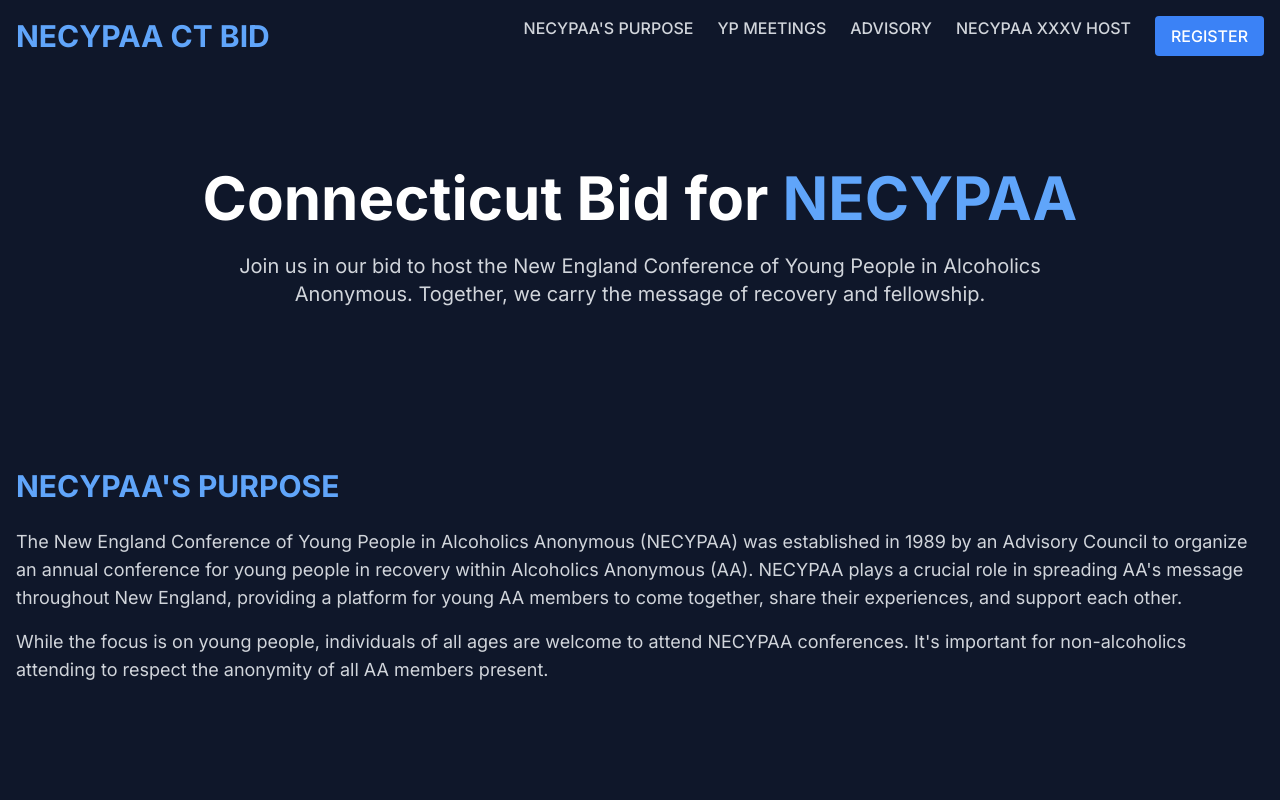
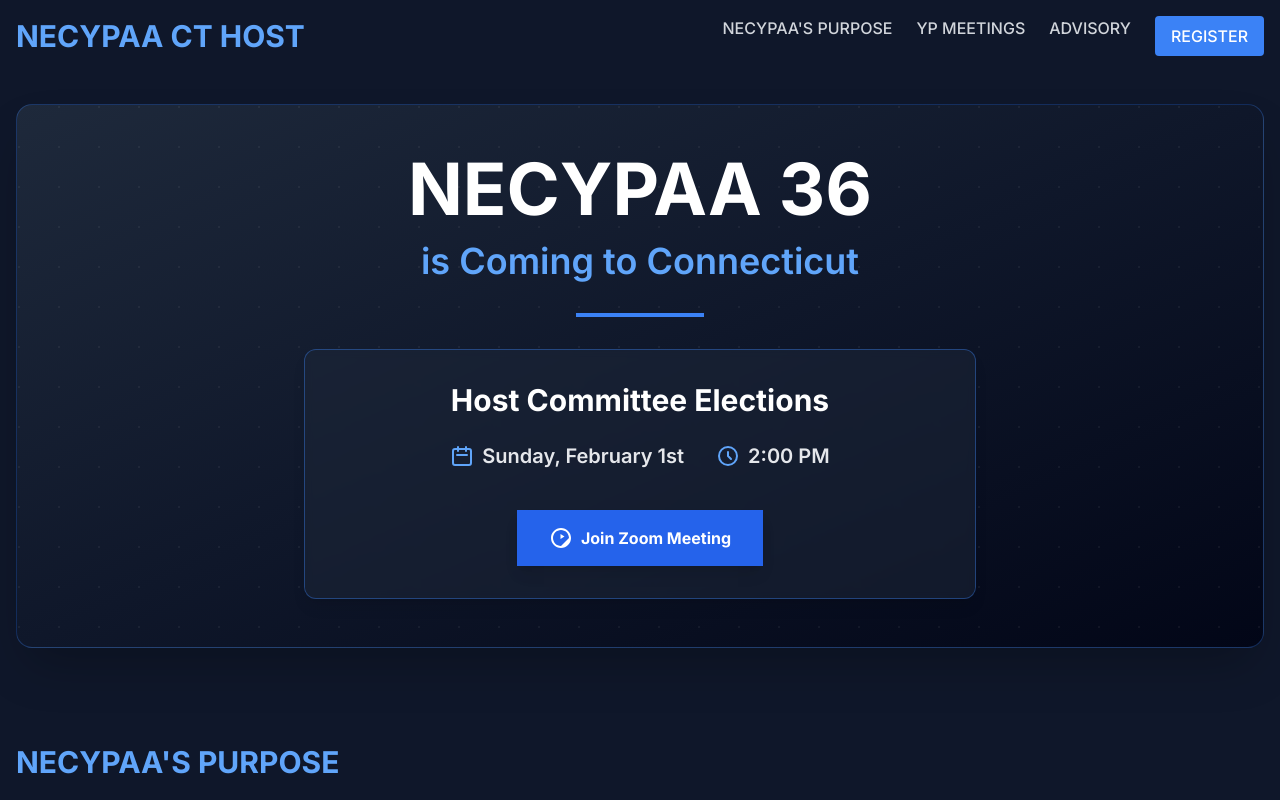
Before and after one commit to devinkeehner/NECYPAA, a Next.js app: page / in a window 1280 px wide. Shown: the top 800 px of the page. Built offline with nearby package versions, Linux system fonts and the light colour scheme.

Commit message:
fix: remove redundant heading and update site references
Remove redundant heading and update "New England" to "North East Convention"

Co-authored-by: null <178353841+devinkeehner@users.noreply.github.com>

```diff
--- a/app/layout.tsx
+++ b/app/layout.tsx
@@ -6,8 +6,8 @@ import "./globals.css"
 const inter = Inter({ subsets: ["latin"] })
 
 export const metadata: Metadata = {
-  title: "NECYPAA CT BID",
-  description: "New England Conference of Young People in AA - Connecticut Bid Committee",
+  title: "NECYPAA CT HOST",
+  description: "North East Convention of Young People in AA - Connecticut Host Committee",
     generator: 'v0.app'
 }
 
--- a/app/page.tsx
+++ b/app/page.tsx
@@ -269,7 +269,7 @@ export default function HomePage() {
 
       <header className="container mx-auto py-4 px-4">
         <div className="flex justify-between items-center">
-          <h1 className="text-2xl md:text-3xl font-bold text-blue-400">NECYPAA CT BID</h1>
+          <h1 className="text-2xl md:text-3xl font-bold text-blue-400">NECYPAA CT HOST</h1>
           <nav className="hidden md:flex space-x-6">
             <Link href="#purpose" className="text-gray-300 hover:text-blue-400 font-medium uppercase">
               NECYPAA'S PURPOSE
@@ -286,14 +286,6 @@ export default function HomePage() {
               ADVISORY
             </Link>
             <Link
-              href="https://www.necypaa35.org/"
-              className="text-gray-300 hover:text-blue-400 font-medium uppercase"
-              target="_blank"
-              rel="noopener noreferrer"
-            >
-              NECYPAA XXXV HOST
-            </Link>
-            <Link
               href="/register"
               className="bg-blue-500 text-white px-4 py-2 rounded hover:bg-blue-600 font-medium uppercase transition-colors"
             >
@@ -305,15 +297,75 @@ export default function HomePage() {
       </header>
 
       <main className="container mx-auto px-4 py-8">
-        <section className="flex flex-col items-center justify-center gap-8 py-16">
-          <div className="max-w-4xl text-center flex flex-col gap-6">
-            <h2 className="text-4xl md:text-6xl font-bold text-white">
-              Connecticut Bid for <span className="text-blue-400">NECYPAA</span>
-            </h2>
-            <p className="text-xl text-gray-300">
-              Join us in our bid to host the New England Conference of Young People in Alcoholics Anonymous. Together,
-              we carry the message of recovery and fellowship.
-            </p>
+        <section className="mb-16">
+          <div className="relative bg-gradient-to-br from-slate-800 via-slate-900 to-slate-950 p-8 md:p-12 rounded-2xl shadow-2xl border border-blue-500/30 overflow-hidden">
+            {/* Background pattern */}
+            <div className="absolute inset-0 opacity-5">
+              <div
+                className="absolute inset-0"
+                style={{
+                  backgroundImage: "radial-gradient(circle at 2px 2px, white 1px, transparent 0)",
+                  backgroundSize: "40px 40px",
+                }}
+              ></div>
+            </div>
+
+            <div className="relative z-10 text-center space-y-8">
+              {/* Main announcement */}
+              <div className="space-y-4">
+                <h2 className="text-5xl md:text-7xl font-bold text-white leading-tight">NECYPAA 36</h2>
+                <p className="text-3xl md:text-4xl font-semibold text-blue-400">is Coming to Connecticut</p>
+              </div>
+
+              {/* Divider */}
+              <div className="w-32 h-1 bg-blue-500 mx-auto"></div>
+
+              {/* Election info card */}
+              <div className="max-w-2xl mx-auto bg-slate-800/50 backdrop-blur-sm p-6 md:p-8 rounded-xl border border-blue-500/40 shadow-lg">
+                <h3 className="text-2xl md:text-3xl font-bold text-white mb-6">Host Committee Elections</h3>
+
+                <div className="space-y-6 text-gray-200">
+                  <div className="flex flex-col md:flex-row items-center justify-center gap-4 md:gap-8 text-lg md:text-xl">
+                    <div className="flex items-center gap-2">
+                      <svg className="w-6 h-6 text-blue-400" fill="none" stroke="currentColor" viewBox="0 0 24 24">
+                        <path
+                          strokeLinecap="round"
+                          strokeLinejoin="round"
+                          strokeWidth={2}
+                          d="M8 7V3m8 4V3m-9 8h10M5 21h14a2 2 0 002-2V7a2 2 0 00-2-2H5a2 2 0 00-2 2v12a2 2 0 002 2z"
+                        />
+                      </svg>
+                      <span className="font-semibold">Sunday, February 1st</span>
+                    </div>
+                    <div className="flex items-center gap-2">
+                      <svg className="w-6 h-6 text-blue-400" fill="none" stroke="currentColor" viewBox="0 0 24 24">
+                        <path
+                          strokeLinecap="round"
+                          strokeLinejoin="round"
+                          strokeWidth={2}
+                          d="M12 8v4l3 3m6-3a9 9 0 11-18 0 9 9 0 0118 0z"
+                        />
+                      </svg>
+                      <span className="font-semibold">2:00 PM</span>
+                    </div>
+                  </div>
+
+                  <div className="pt-4">
+                    <a
+                      href="https://us06web.zoom.us/j/5692382899?omn=86491828124"
+                      target="_blank"
+                      rel="noopener noreferrer"
+                      className="inline-flex items-center gap-2 bg-blue-600 hover:bg-blue-700 text-white font-bold py-4 px-8 rounded-lg transition-all duration-200 transform hover:scale-105 shadow-lg"
+                    >
+                      <svg className="w-6 h-6" fill="currentColor" viewBox="0 0 24 24">
+                        <path d="M15.5 10.5l-4-2.5v5l4-2.5zM12 2C6.48 2 2 6.48 2 12s4.48 10 10 10 10-4.48 10-10S17.52 2 12 2zm0 18c-4.41 0-8-3.59-8-8s3.59-8 8-8 8 3.59 8 8z" />
+                      </svg>
+                      Join Zoom Meeting
+                    </a>
+                  </div>
+                </div>
+              </div>
+            </div>
           </div>
         </section>
 
@@ -321,9 +373,9 @@ export default function HomePage() {
         <section id="purpose" className="mt-16 py-8">
           <h2 className="text-3xl font-bold text-blue-400 mb-6">NECYPAA'S PURPOSE</h2>
           <p className="text-lg text-gray-300 mb-4">
-            The New England Conference of Young People in Alcoholics Anonymous (NECYPAA) was established in 1989 by an
+            The North East Convention of Young People in Alcoholics Anonymous (NECYPAA) was established in 1989 by an
             Advisory Council to organize an annual conference for young people in recovery within Alcoholics Anonymous
-            (AA). NECYPAA plays a crucial role in spreading AA's message throughout New England, providing a platform
+            (AA). NECYPAA plays a crucial role in spreading AA's message throughout the North East, providing a platform
             for young AA members to come together, share their experiences, and support each other.
           </p>
           <p className="text-lg text-gray-300">
@@ -694,7 +746,7 @@ export default function HomePage() {
       <footer className="bg-gray-800 text-white py-8 mt-16 border-t border-gray-700">
         <div className="container mx-auto px-4">
           <div className="flex flex-col items-center justify-center text-center">
-            <h2 className="text-2xl font-bold text-blue-400 mb-4">NECYPAA CT BID</h2>
+            <h2 className="text-2xl font-bold text-blue-400 mb-4">NECYPAA CT HOST</h2>
             <p className="text-gray-300 mb-4">New England Conference of Young People in AA</p>
             <div className="flex items-center justify-center">
               <svg
--- a/components/mobile-menu.tsx
+++ b/components/mobile-menu.tsx
@@ -81,15 +81,6 @@ export function MobileMenu() {
               ADVISORY
             </Link>
             <Link
-              href="https://www.necypaa35.org/"
-              className="text-gray-300 hover:text-blue-400 font-medium py-2 uppercase"
-              onClick={toggleMenu}
-              target="_blank"
-              rel="noopener noreferrer"
-            >
-              NECYPAA XXXV HOST
-            </Link>
-            <Link
               href="/register"
               className="bg-blue-500 text-white px-4 py-2 rounded hover:bg-blue-600 font-medium text-center uppercase transition-colors"
               onClick={toggleMenu}
```
Also changed, not shown: public/images/necypaa-vote.jpg (added).
